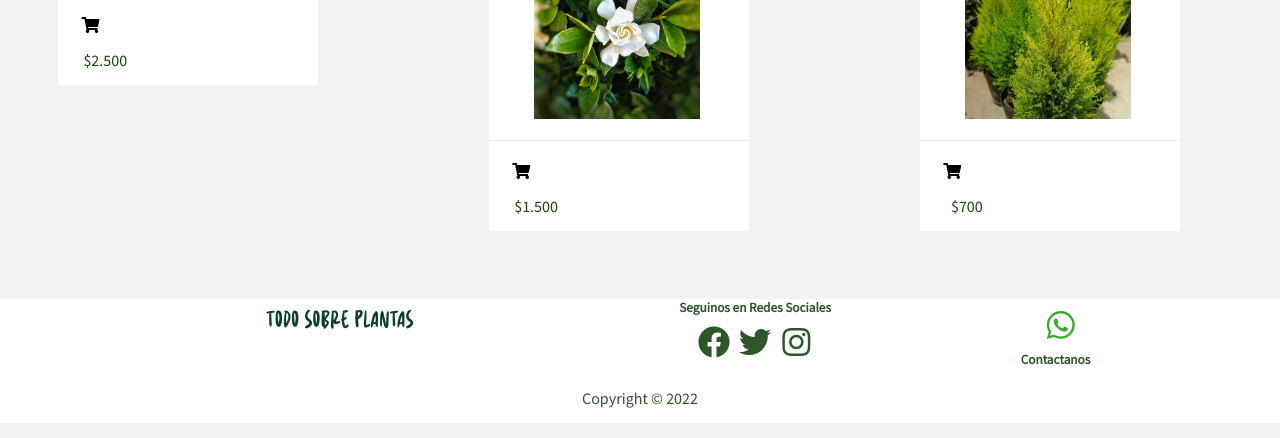
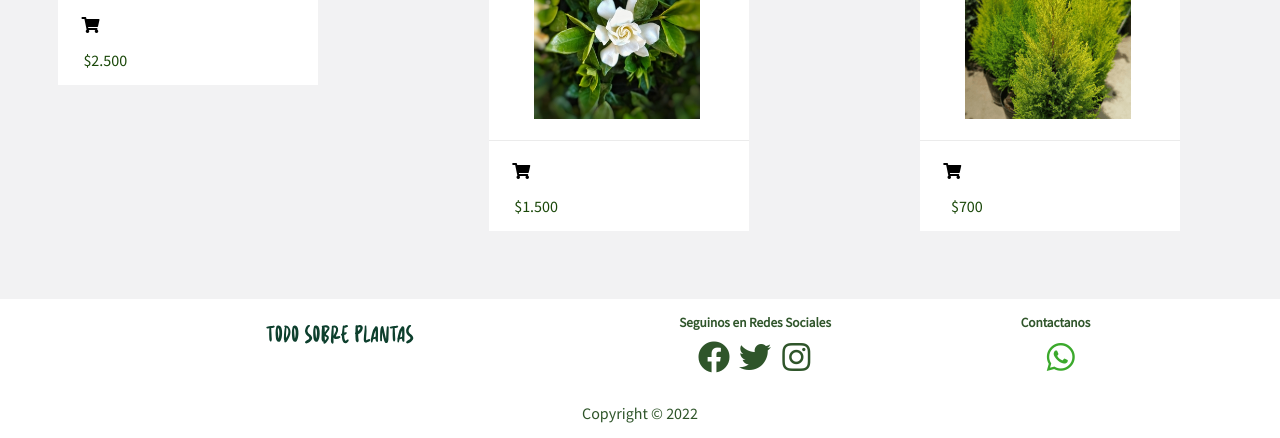
Before and after one commit to alphanetEX/Sprint2ADAMS, a website: page views/home.html in a window 1280 px wide. Shown: the part 1243-1681 px from the top of the page. Drawn offline with Linux system fonts and the light colour scheme.

Commit message:
corrections2

```diff
--- a/public/css/styles.css
+++ b/public/css/styles.css
@@ -568,6 +568,7 @@ footer p {
     display: flex;
     justify-content: space-evenly;
     flex-wrap: wrap;
+    padding-top: 15px;
 }
 
 footer section {
--- a/views/home.html
+++ b/views/home.html
@@ -105,8 +105,8 @@
                     <i class="fab fa-instagram"></i>
                 </article>
             </div>
-            <div class="footer"><i class="fab fa-whatsapp"></i>
-                <h5>Contactanos</h5>
+            <div class="footer">
+                <h5>Contactanos</h5><i class="fab fa-whatsapp"></i>
             </div>
             <article>
                 <div class="footer">
```
Also changed, not shown: views/carrito.html (+2 -2 lines), views/detalle.html (+2 -2 lines), views/loggin.html (+2 -2 lines), views/registro.html (+2 -2 lines).
